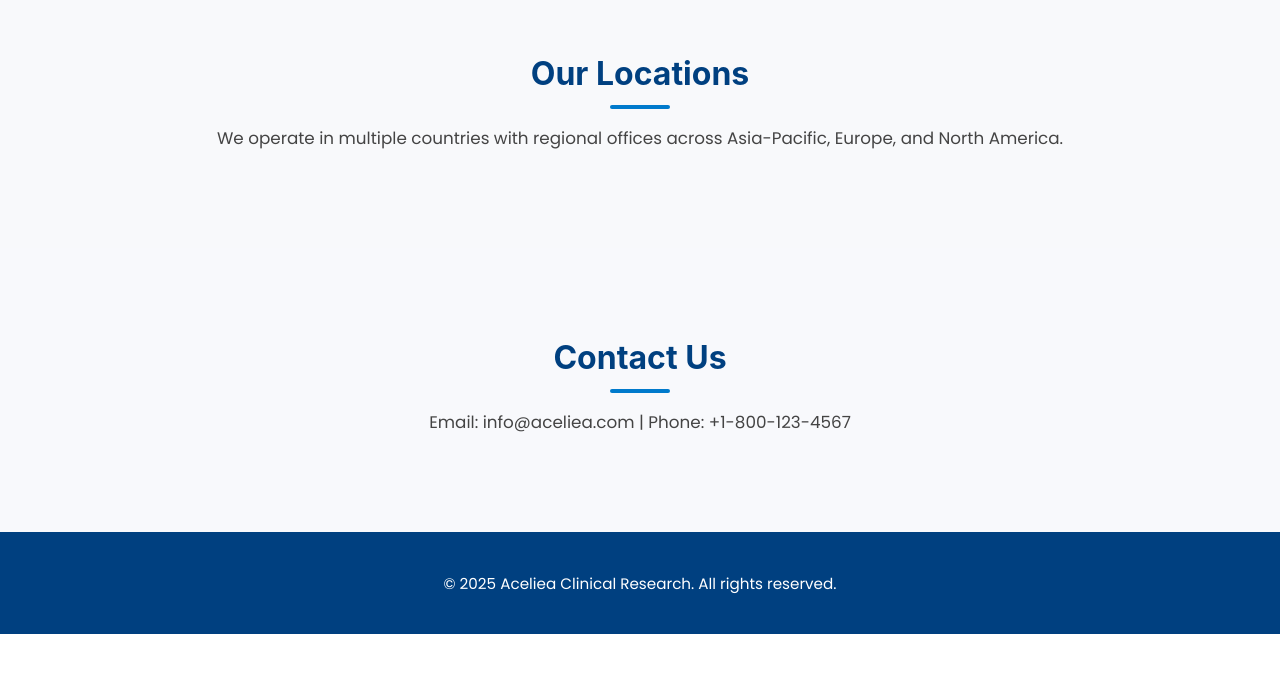
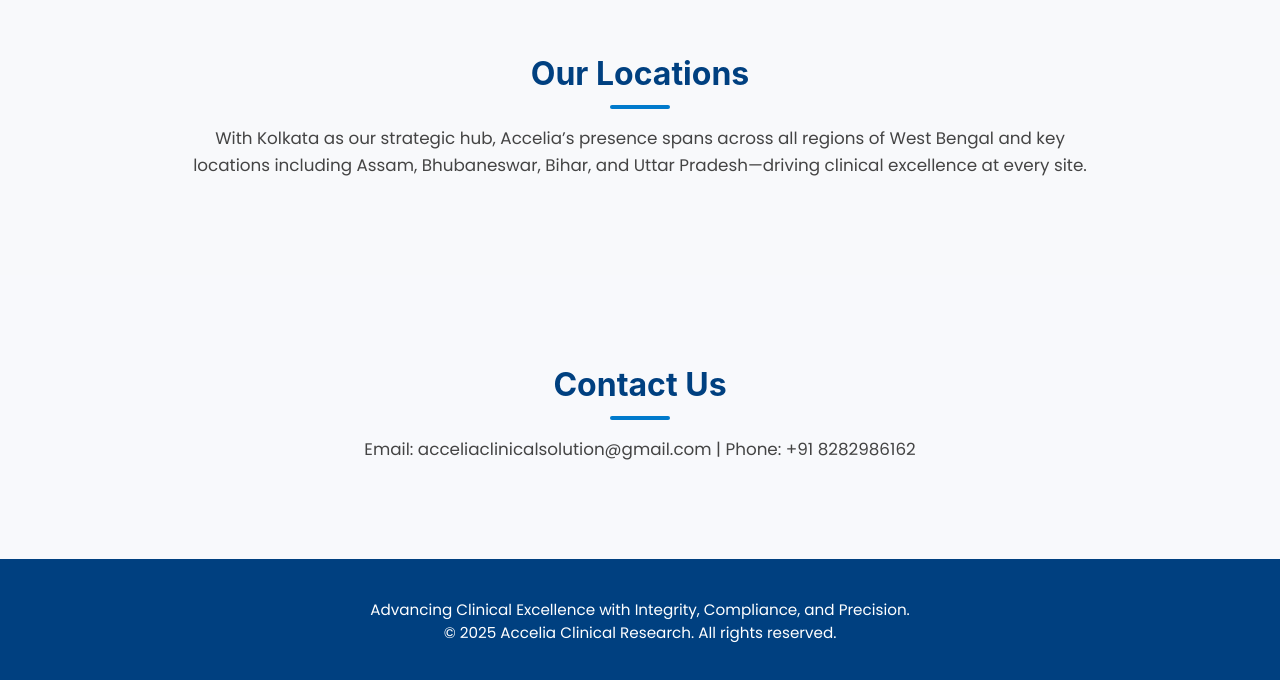
Before and after one commit to manna04/ACCELIEA, a React (Create React App) app: page / in a window 1280 px wide. Shown: the part 2647-3327 px from the top of the page. Before the commit the page ends 3281 px from the top, so only its background shows below. Built offline with nearby package versions, Linux system fonts and the light colour scheme.

Commit message:
edit as requested

```diff
--- a/src/Component/Index.jsx
+++ b/src/Component/Index.jsx
@@ -46,16 +46,16 @@
 
             <section id="locations" className="section">
                 <h2>Our Locations</h2>
-                <p>We operate in multiple countries with regional offices across Asia-Pacific, Europe, and North America.</p>
+                <p>With Kolkata as our strategic hub, Accelia’s presence spans across all regions of West Bengal and key locations including Assam, Bhubaneswar, Bihar, and Uttar Pradesh—driving clinical excellence at every site.</p>
             </section>
 
             <section id="contact" className="section">
                 <h2>Contact Us</h2>
-                <p>Email: info@aceliea.com | Phone: +1-800-123-4567</p>
+                <p>Email: acceliaclinicalsolution@gmail.com | Phone: +91 8282986162</p>
             </section>
 
             <footer>
-                <p>&copy; 2025 Aceliea Clinical Research. All rights reserved.</p>
+                <p>Advancing Clinical Excellence with Integrity, Compliance, and Precision.<br/>&copy; 2025 Accelia Clinical Research. All rights reserved.</p>
             </footer>
         </>
     );
--- a/src/Component/Solutions.jsx
+++ b/src/Component/Solutions.jsx
@@ -39,8 +39,8 @@
 
             <div className="solution-box" style={{ backgroundImage: `url(${dataimage})` }}>
               <div className="solution-overlay">
-                <h2>Data Management</h2>
-                <p>Clean, secure and regulatory-compliant data.</p>
+                <h2>Ethics Committee Registration & Re-Registration</h2>
+                <p>Streamlined, compliant EC registration with complete regulatory support.</p>
                 <Link to="#" className="btn-know-more">Know More</Link>
               </div>
               <div className="solution-title">Data Management</div>
@@ -57,8 +57,8 @@
 
             <div className="solution-box" style={{ backgroundImage: `url(${biostatisticsImg})` }}>
               <div className="solution-overlay">
-                <h2>Biostatistics</h2>
-                <p>Informed decisions based on deep statistical analysis.</p>
+                <h2>Conduction of GCP Training Workshop</h2>
+                <p>Empowering research teams with up-to-date GCP knowledge, ensuring compliance, quality, and site excellence.</p>
                 <Link to="#" className="btn-know-more">Know More</Link>
               </div>
               <div className="solution-title">Biostatistics</div>
@@ -75,8 +75,8 @@
 
             <div className="solution-box" style={{ backgroundImage: `url(${pharmacovigilance})` }}>
               <div className="solution-overlay">
-                <h2>Pharmacovigilance</h2>
-                <p>Patient safety & adverse event tracking.</p>
+                <h2>Archival of Clinical Data</h2>
+                <p>Secure, compliant storage ensuring audit-ready and easily retrievable study documentation.</p>
                 <Link to="#" className="btn-know-more">Know More</Link>
               </div>
               <div className="solution-title">Pharmacovigilance</div>
```
